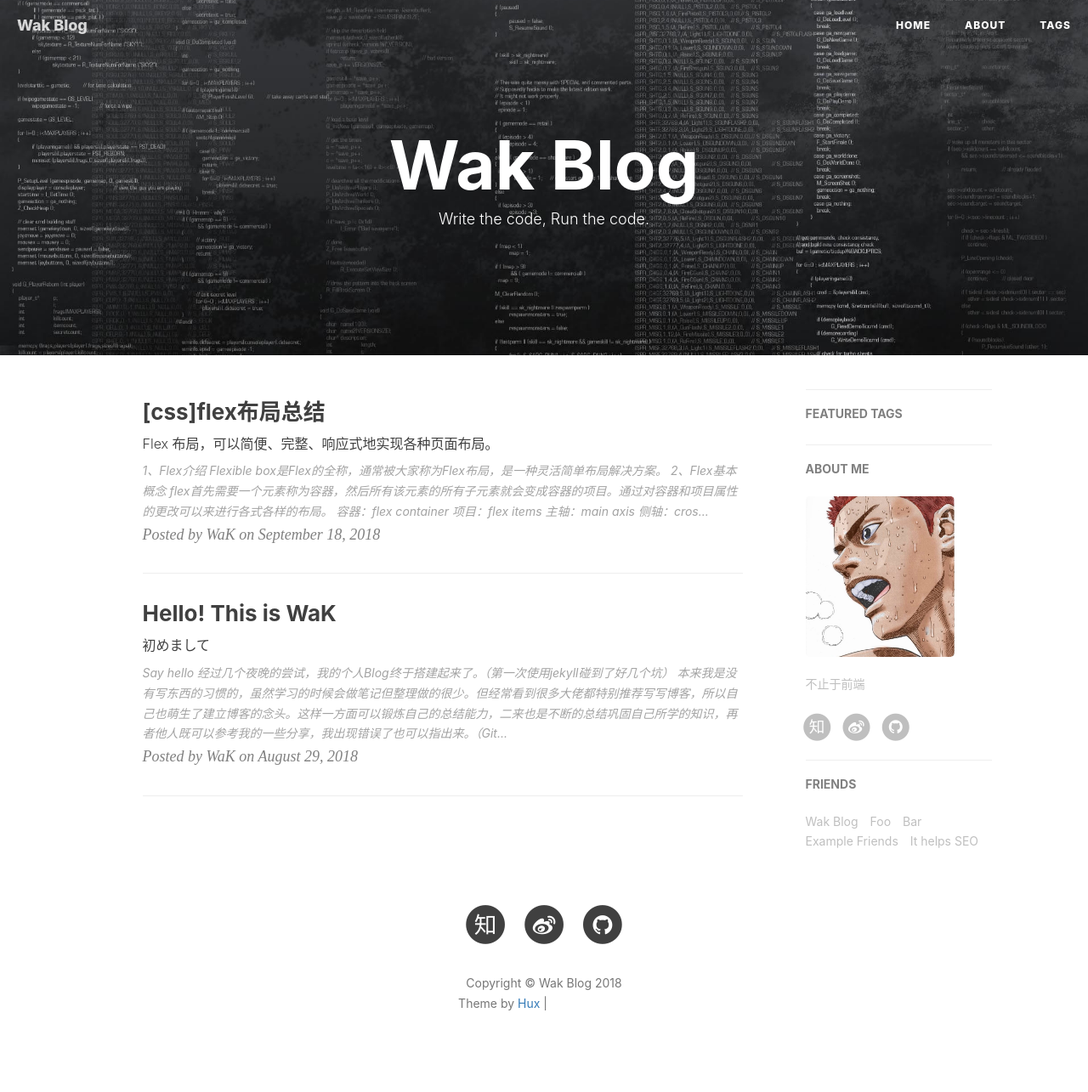
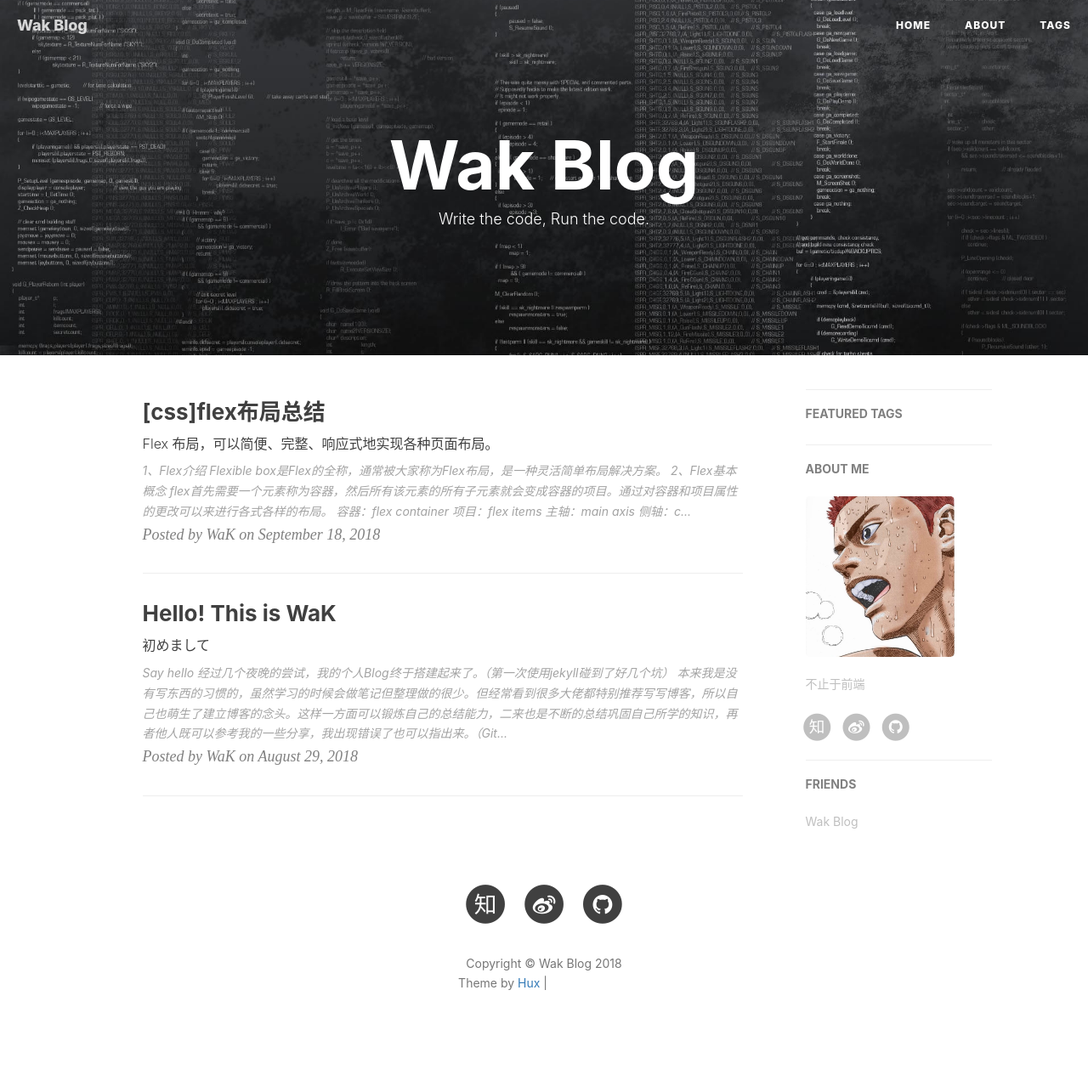
Before and after one commit to Jiansitewang/Jiansitewang.github.io, a Jekyll site: the page built from index.html, in a window 1280 px wide. Shown: the whole page at 85% size. Built offline with Jekyll 4.4.1, drawn with Linux system fonts in a browser that asks for light colours; nearby versions of some CDN libraries; the list of posts is cut into pages by our own code; comment, search, counter and statistics services are not loaded; after the commit the page ends 1261 px from its top, so only the background shows below that; grey boxes are pictures that could not be loaded.

Commit message:
google Analytics

```diff
--- a/_config.yml
+++ b/_config.yml
@@ -63,8 +63,8 @@ gitalk:
 # Baidu Analytics
 ba_track_id: 4cc1f2d8f3067386cc5cdb626a202900
 # Google Analytics
-ga_track_id: 'UA-49627206-1'            # Format: UA-xxxxxx-xx
-ga_domain: huangxuan.me
+ga_track_id: 'UA-126106466-1'            # Format: UA-xxxxxx-xx
+ga_domain: auto
 
 
 
@@ -85,18 +85,18 @@ featured-condition-size: 1              # A tag will be featured if the size of
 friends: [
     {
         title: "Wak Blog",
-        href: "http://huangxuan.me"
+        href: ""
     },{
-        title: "Foo",
+        title: "",
         href: "#"
     },{
-        title: "Bar",
+        title: "",
         href: "#"
     },{
-        title: "Example Friends",
+        title: "",
         href: "#"
     },{
-        title: "It helps SEO",
+        title: "",
         href: "#"
     }
 ]
```
Also changed, not shown: _posts/2018-09-18-flex-box.md (+100 -21 lines).
